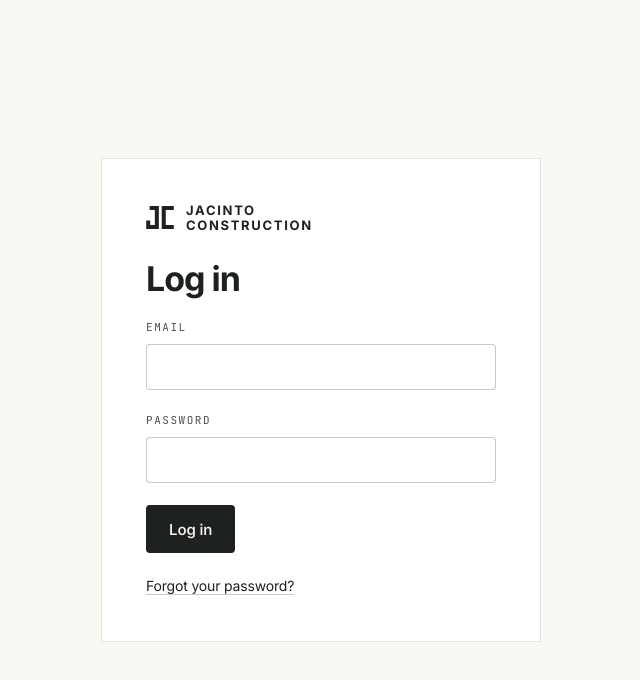
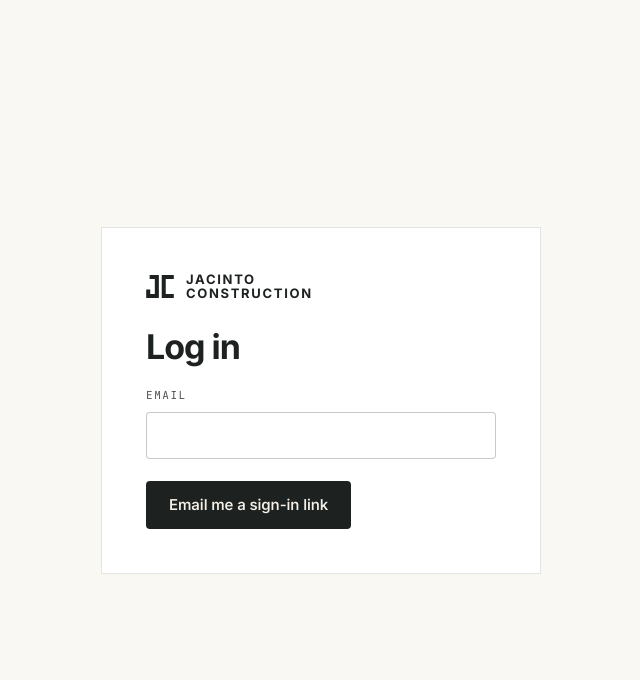
Before and after one commit to Eigenvalue-Systems/jacinto-construction, a Next.js app: page /admin/login in a window 1280 px wide. Shown: the top 680 px of the page, without its empty margins (319-959 px from the left). Built offline with nearby package versions, Linux system fonts and the light colour scheme; no server answers.

Commit message:
Switch admin login to email magic link

```diff
--- a/src/components/admin/AuthForms.tsx
+++ b/src/components/admin/AuthForms.tsx
@@ -2,7 +2,8 @@
 
 import Link from 'next/link'
 import { useActionState } from 'react'
-import { requestPasswordReset, signIn, updatePassword, type FormState } from '@/app/admin/actions'
+import { requestPasswordReset, updatePassword, type FormState } from '@/app/admin/actions'
+import { requestMagicLink } from '@/app/admin/magic-action'
 
 export interface LoginStrings {
   title: string
@@ -36,6 +37,8 @@ function messageFor(strings: LoginStrings, code?: string) {
       return strings.notAllowed
     case 'expired':
       return strings.sessionExpired
+    case 'magic-sent':
+      return 'Check your email and click the sign-in link.'
     case 'reset-sent':
       return strings.resetSent
     case 'too-short':
@@ -52,7 +55,7 @@ function messageFor(strings: LoginStrings, code?: string) {
 }
 
 export function LoginForm({ strings, next, initialError }: { strings: LoginStrings; next: string; initialError?: string }) {
-  const [state, action, pending] = useActionState(signIn, idle)
+  const [state, action, pending] = useActionState(requestMagicLink, idle)
   const message = messageFor(strings, state.code ?? initialError)
   return (
     <form action={action} className="admin-grid">
@@ -67,18 +70,11 @@ export function LoginForm({ strings, next, initialError }: { strings: LoginStrin
         <label htmlFor="login-email">{strings.email}</label>
         <input id="login-email" name="email" type="email" autoComplete="username" required />
       </div>
-      <div className="field">
-        <label htmlFor="login-password">{strings.password}</label>
-        <input id="login-password" name="password" type="password" autoComplete="current-password" required />
-      </div>
       <div className="admin-actions">
         <button type="submit" className="btn btn-ink" disabled={pending}>
-          {strings.submit}
+          {pending ? 'Sending…' : 'Email me a sign-in link'}
         </button>
       </div>
-      <Link href="/admin/login?reset=1" className="link-plain" style={{ fontSize: 14 }}>
-        {strings.forgot}
-      </Link>
     </form>
   )
 }
```
